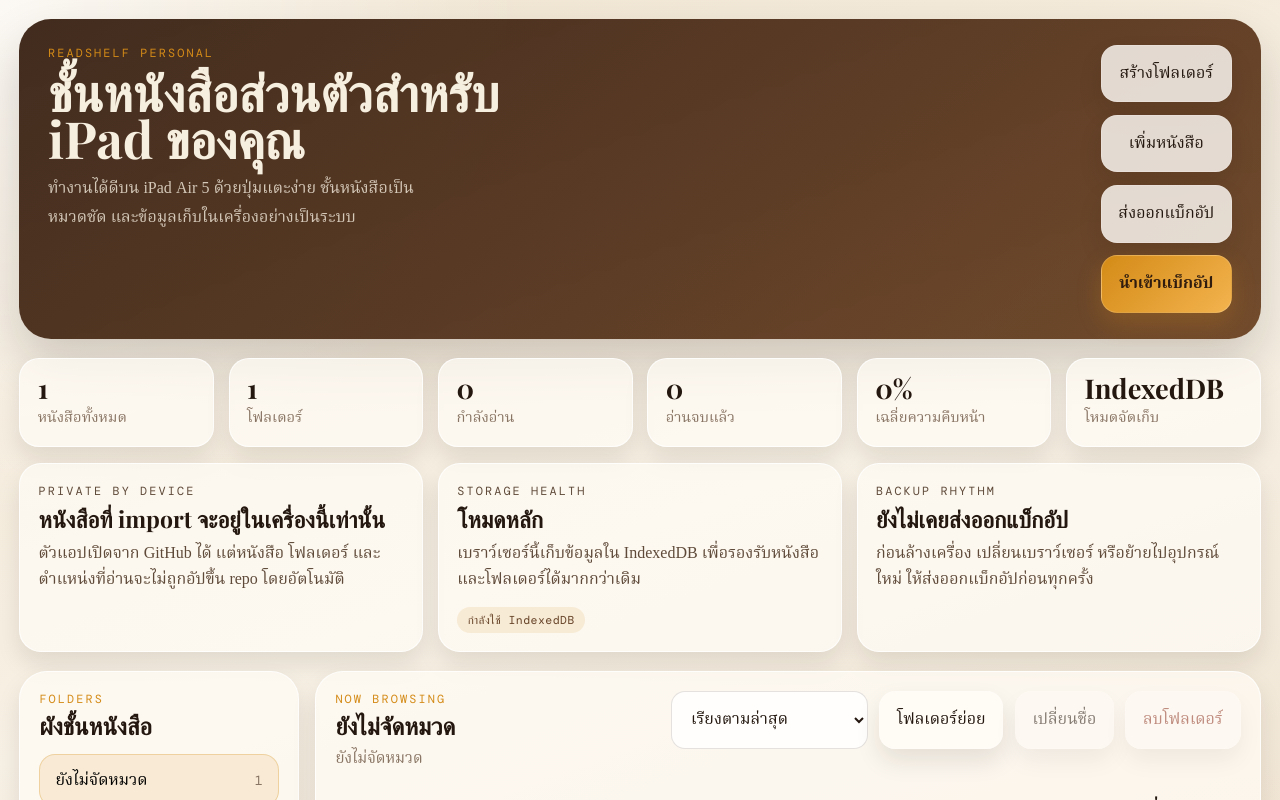
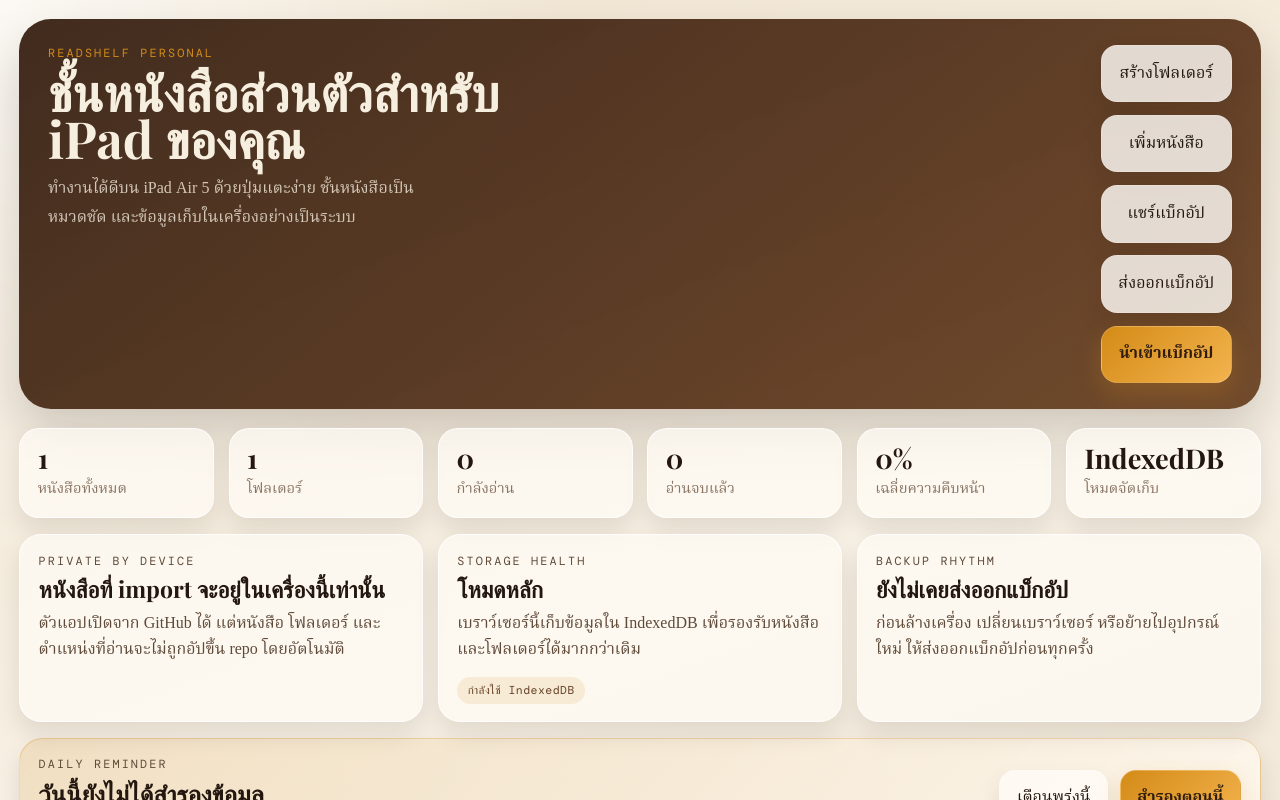
Before and after one commit to MooFilm/ipad-read-md, a React (Vite) app: page / in a window 1280 px wide. Both pictures are taken after a click on the button "เพิ่มหนังสือ". Shown: the top 800 px of the page. Built offline with nearby package versions, Linux system fonts and the light colour scheme.

Commit message:
add daily backup reminder and share flow

```diff
--- a/src/App.jsx
+++ b/src/App.jsx
@@ -50,6 +50,35 @@ ReadShelf Personal เวอร์ชันนี้ออกแบบมาใ
 const STORAGE_MODE_LABEL = {
   indexedDB: 'IndexedDB',
   localStorage: 'localStorage',
+}
+
+function isSameCalendarDay(leftValue, rightValue) {
+  if (!leftValue || !rightValue) {
+    return false
+  }
+
+  const left = new Date(leftValue)
+  const right = new Date(rightValue)
+
+  return (
+    left.getFullYear() === right.getFullYear() &&
+    left.getMonth() === right.getMonth() &&
+    left.getDate() === right.getDate()
+  )
+}
+
+function createBackupPayload(folders, books, prefs, exportedAt) {
+  return {
+    version: 1,
+    exportedAt,
+    folders,
+    books,
+    prefs,
+  }
+}
+
+function buildBackupFileName(extension = 'json', date = new Date()) {
+  return `readshelf-backup-${date.toISOString().slice(0, 10)}.${extension}`
 }
 
 function createId(prefix) {
@@ -347,6 +376,19 @@ function App() {
       detail: 'เบราว์เซอร์นี้เก็บข้อมูลใน IndexedDB เพื่อรองรับหนังสือและโฟลเดอร์ได้มากกว่าเดิม',
     }
   }, [storageMode])
+
+  const needsBackupReminder = useMemo(() => {
+    if (!books.length) {
+      return false
+    }
+
+    const now = Date.now()
+
+    return (
+      !isSameCalendarDay(prefs.lastBackupAt, now) &&
+      !isSameCalendarDay(prefs.lastBackupReminderDismissedAt, now)
+    )
+  }, [books.length, prefs.lastBackupAt, prefs.lastBackupReminderDismissedAt])
 
   useEffect(() => {
     let active = true
@@ -716,17 +758,13 @@ function App() {
   }
 
   async function handleExportBackup() {
+    const exportedAt = Date.now()
     const nextPrefs = {
       ...prefs,
-      lastBackupAt: Date.now(),
+      lastBackupAt: exportedAt,
+      lastBackupReminderDismissedAt: exportedAt,
     }
-    const payload = {
-      version: 1,
-      exportedAt: Date.now(),
-      folders,
-      books,
-      prefs: nextPrefs,
-    }
+    const payload = createBackupPayload(folders, books, nextPrefs, exportedAt)
 
     const blob = new Blob([JSON.stringify(payload, null, 2)], {
       type: 'application/json',
@@ -735,13 +773,66 @@ function App() {
     const url = URL.createObjectURL(blob)
     const anchor = document.createElement('a')
     anchor.href = url
-    anchor.download = `readshelf-backup-${new Date().toISOString().slice(0, 10)}.json`
+    anchor.download = buildBackupFileName('json', new Date(exportedAt))
     anchor.click()
     URL.revokeObjectURL(url)
     setPrefs(nextPrefs)
     await putPrefs(nextPrefs)
     showToast('ส่งออกแบ็กอัปแล้ว')
     setStatus('สำรองข้อมูลของเครื่องนี้เรียบร้อยแล้ว')
+  }
+
+  async function handleShareBackup() {
+    const exportedAt = Date.now()
+    const nextPrefs = {
+      ...prefs,
+      lastBackupAt: exportedAt,
+      lastBackupReminderDismissedAt: exportedAt,
+    }
+    const payload = createBackupPayload(folders, books, nextPrefs, exportedAt)
+    const payloadText = JSON.stringify(payload, null, 2)
+    const shareFile = new File([payloadText], buildBackupFileName('txt', new Date(exportedAt)), {
+      type: 'text/plain',
+    })
+
+    try {
+      if (
+        typeof navigator !== 'undefined' &&
+        typeof navigator.share === 'function' &&
+        (!navigator.canShare || navigator.canShare({ files: [shareFile] }))
+      ) {
+        await navigator.share({
+          title: 'ReadShelf Backup',
+          text: 'สำรองคลังหนังสือ ReadShelf Personal',
+          files: [shareFile],
+        })
+
+        setPrefs(nextPrefs)
+        await putPrefs(nextPrefs)
+        showToast('เปิดหน้าต่างแชร์แบ็กอัปแล้ว')
+        setStatus('ส่งไฟล์แบ็กอัปไป Files หรือ Google Drive ได้จากหน้าต่างแชร์นี้')
+        return
+      }
+    } catch (error) {
+      if (error?.name === 'AbortError') {
+        showToast('ยกเลิกการแชร์แบ็กอัป')
+        return
+      }
+    }
+
+    await handleExportBackup()
+    showToast('เครื่องนี้ไม่รองรับการแชร์ไฟล์โดยตรง จึงดาวน์โหลดแบ็กอัปให้แทน')
+  }
+
+  async function handleDismissBackupReminder() {
+    const nextPrefs = {
+      ...prefs,
+      lastBackupReminderDismissedAt: Date.now(),
+    }
+
+    setPrefs(nextPrefs)
+    await putPrefs(nextPrefs)
+    showToast('ปิดการเตือนวันนี้แล้ว')
   }
 
   async function handleImportBackup(event) {
@@ -889,6 +980,9 @@ function App() {
           >
             {isImporting ? 'กำลังนำเข้า...' : 'เพิ่มหนังสือ'}
           </button>
+          <button type="button" className="ghost-button" onClick={handleShareBackup}>
+            แชร์แบ็กอัป
+          </button>
           <button type="button" className="ghost-button" onClick={handleExportBackup}>
             ส่งออกแบ็กอัป
           </button>
@@ -946,6 +1040,24 @@ function App() {
           <p>ก่อนล้างเครื่อง เปลี่ยนเบราว์เซอร์ หรือย้ายไปอุปกรณ์ใหม่ ให้ส่งออกแบ็กอัปก่อนทุกครั้ง</p>
         </article>
       </section>
+
+      {needsBackupReminder ? (
+        <section className="backup-reminder" aria-live="polite">
+          <div className="backup-reminder-copy">
+            <p className="eyebrow">Daily Reminder</p>
+            <h3>วันนี้ยังไม่ได้สำรองข้อมูล</h3>
+            <p>ถ้าต่อเน็ตอยู่ กดแชร์แบ็กอัปเพื่อส่งเข้า Files หรือ Google Drive ได้เลย</p>
+          </div>
+          <div className="backup-reminder-actions">
+            <button type="button" className="ghost-button" onClick={handleDismissBackupReminder}>
+              เตือนพรุ่งนี้
+            </button>
+            <button type="button" className="primary-button" onClick={handleShareBackup}>
+              สำรองตอนนี้
+            </button>
+          </div>
+        </section>
+      ) : null}
 
       <main className="app-main">
         <aside className="folder-panel">
--- a/src/libraryStore.js
+++ b/src/libraryStore.js
@@ -9,6 +9,7 @@ const defaultPrefs = {
   sortBy: 'recent',
   fontSize: 18,
   lastBackupAt: null,
+  lastBackupReminderDismissedAt: null,
 }
 
 let dbPromise = null
--- a/src/styles.css
+++ b/src/styles.css
@@ -227,6 +227,39 @@ select {
   font-family: 'DM Mono', monospace;
   font-size: 0.72rem;
   letter-spacing: 0.04em;
+}
+
+.backup-reminder {
+  margin-top: 1rem;
+  display: grid;
+  grid-template-columns: minmax(0, 1fr) auto;
+  gap: 1rem;
+  align-items: center;
+  padding: 1rem 1.15rem;
+  border-radius: 24px;
+  background: linear-gradient(135deg, rgba(212, 139, 23, 0.16), rgba(255, 249, 240, 0.84));
+  border: 1px solid rgba(212, 139, 23, 0.28);
+  box-shadow: var(--shadow-soft);
+}
+
+.backup-reminder h3 {
+  margin: 0.35rem 0 0.45rem;
+  font-family: 'Playfair Display', serif;
+  font-size: clamp(1.24rem, 2vw, 1.7rem);
+  line-height: 1.08;
+}
+
+.backup-reminder p {
+  margin: 0;
+  color: var(--ink-soft);
+  line-height: 1.65;
+}
+
+.backup-reminder-actions {
+  display: flex;
+  gap: 0.7rem;
+  flex-wrap: wrap;
+  justify-content: end;
 }
 
 .app-main {
@@ -829,6 +862,10 @@ select {
     grid-template-columns: 1fr;
   }
 
+  .backup-reminder {
+    grid-template-columns: 1fr;
+  }
+
   .recent-row,
   .folder-grid,
   .book-grid {
@@ -895,11 +932,16 @@ select {
   }
 
   .assurance-strip,
+  .backup-reminder-actions,
   .folder-tree,
   .recent-row,
   .folder-grid,
   .book-grid {
     grid-template-columns: 1fr;
+  }
+
+  .backup-reminder-actions {
+    display: grid;
   }
 
   .panel-header-spread,
```
